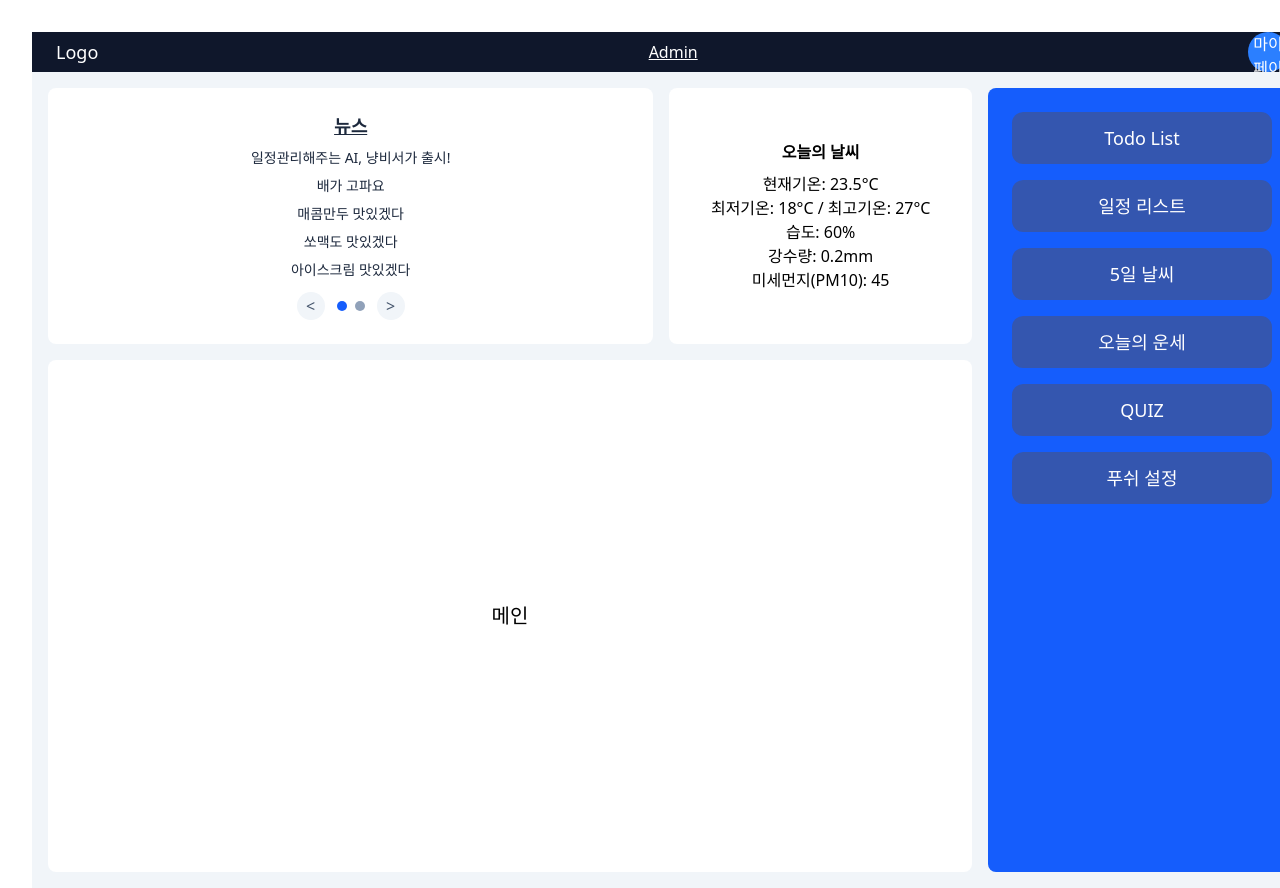
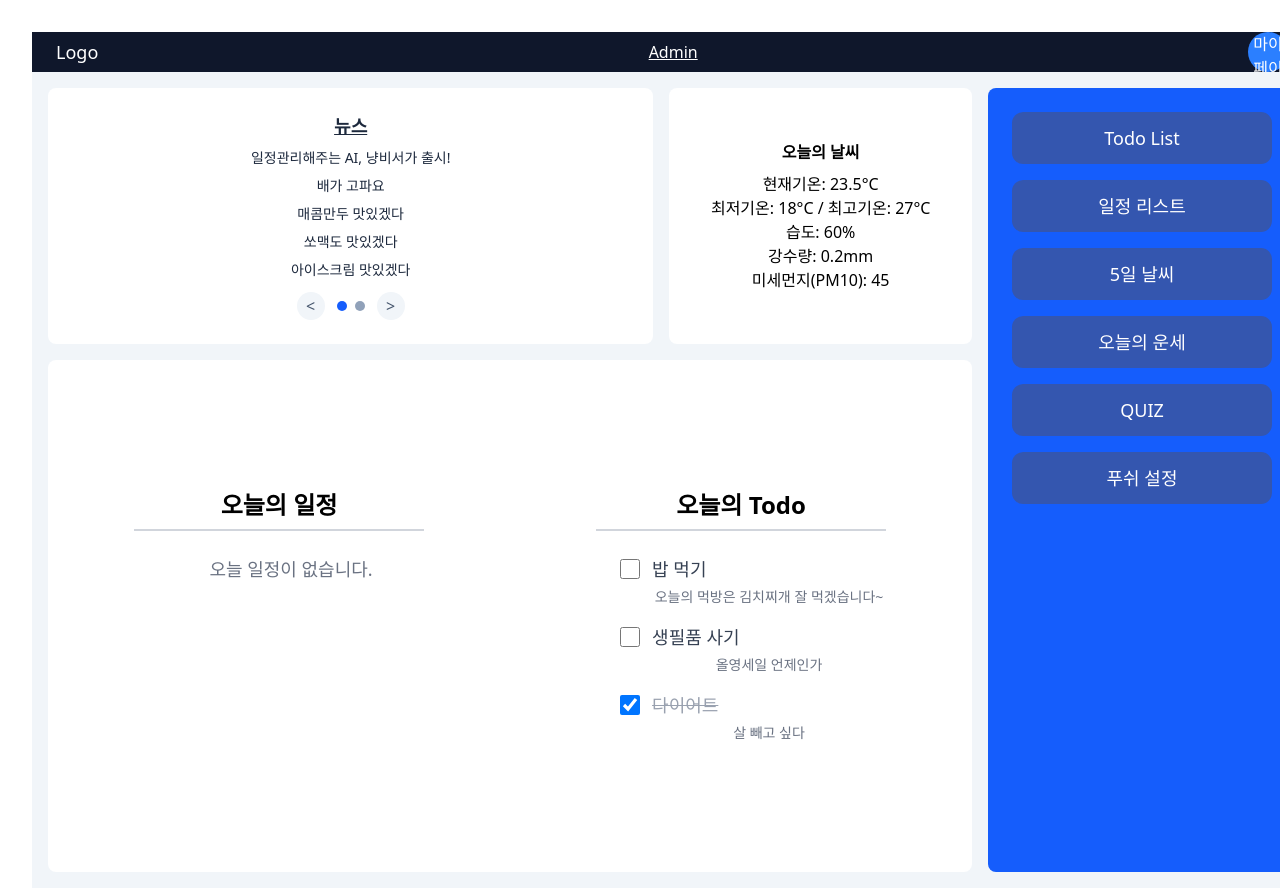
Before and after one commit to oz-union-fe-12-team1/oz-union-fe-12-team1, a React (Vite) app: page /main in a window 1280 px wide. Shown: the top 888 px of the page. Built offline with nearby package versions, Linux system fonts and the light colour scheme.

Commit message:
✨ 챗봇 화면 제작
챗봇,더미데이터 제작

```diff
--- a/src/MainPage.jsx
+++ b/src/MainPage.jsx
@@ -11,6 +11,7 @@ import Admin from './components/adminPage/Admin';
 import TodayWeather from './components/weather/TodayWeather';
 import FiveDayWeather from './components/weather/FiveDayWeather';
 import TodayFortune from './components/TodayFortune';
+import Chatbot from './components/Chatbot';
 
 export default function MainPage() {
   const { setOpenMyPage } = useOpenMyPage();
@@ -55,7 +56,7 @@ export default function MainPage() {
     admin: <Admin />,
     five: <FiveDayWeather />,
     fortune: <TodayFortune />,
-    main: <span className="text-xl">메인</span>,
+    main: <Chatbot />,
   };
 
   const contentKey = (() => {
--- /dev/null
+++ b/src/api/dummySchedules.js
@@ -0,0 +1,26 @@
+export const dummySchedules = [
+  {
+    id: 1,
+    date: '2025-09-08',
+    time: '10:00',
+    title: '메인 프로젝트 OT',
+    memo: '커피 준비하기',
+    all_day: false,
+  },
+  {
+    id: 2,
+    date: '2025-09-25',
+    time: '10:10',
+    title: '냥비서 출시 발표',
+    memo: '발표 준비 자료 확인',
+    all_day: false,
+  },
+  {
+    id: 3,
+    date: '2025-10-06',
+    time: '',
+    title: '추석 연휴',
+    memo: '',
+    all_day: true,
+  },
+];
--- /dev/null
+++ b/src/api/dummyTodos.js
@@ -0,0 +1,20 @@
+export const dummyTodos = [
+  {
+    id: 1,
+    title: '밥 먹기',
+    description: '오늘의 먹방은 김치찌개 잘 먹겠습니다~',
+    is_completed: false,
+  },
+  {
+    id: 2,
+    title: '생필품 사기',
+    description: '올영세일 언제인가',
+    is_completed: false,
+  },
+  {
+    id: 3,
+    title: '다이어트',
+    description: '살 빼고 싶다',
+    is_completed: true,
+  },
+];
--- /dev/null
+++ b/src/components/Chatbot.jsx
@@ -0,0 +1,104 @@
+import nyangBot from '/images/nyangbiseo-list-x.png';
+import { useState, useEffect } from 'react';
+
+import { dummySchedules } from '../api/dummySchedules';
+import { dummyTodos } from '../api/dummyTodos';
+
+export default function Chatbot() {
+  const [schedules, setSchedules] = useState([]);
+  const [todos, setTodos] = useState([]);
+
+  useEffect(() => {
+    setSchedules(dummySchedules);
+    setTodos(dummyTodos);
+  }, []);
+
+  const today = new Date().toISOString().split('T')[0];
+  const todaySchedules = schedules.filter((item) => item.date === today);
+
+  // Todo 체크
+  const toggleTodo = (id) => {
+    setTodos((prev) =>
+      prev.map((todo) => (todo.id === id ? { ...todo, is_completed: !todo.is_completed } : todo)),
+    );
+  };
+  const sortedTodos = [
+    ...todos.filter((t) => !t.is_completed),
+    ...todos.filter((t) => t.is_completed),
+  ];
+
+  const hasData = todaySchedules.length > 0 || todos.length > 0;
+
+  if (!hasData) {
+    return (
+      <div className="relative w-full h-full flex items-center justify-center pl-25">
+        <div className="bg-slate-200 px-6 py-4 rounded-2xl shadow relative max-w-sm mr-40">
+          <p className="text-2xl font-semibold text-gray-800">일정/투두리스트가 없으신가요?</p>
+          <p className="text-xl text-gray-600">새로 등록해주세요!</p>
+          <div className="absolute right-[-12px] bottom-6 w-6 h-6 bg-slate-200 rotate-45"></div>
+        </div>
+
+        <img src={nyangBot} alt="냥비서" className="absolute bottom-0 right-0 w-90 h-90" />
+      </div>
+    );
+  }
+
+  return (
+    <div className="w-full grid grid-cols-2 gap-12">
+      <div className="flex flex-col items-center">
+        <h2 className="font-semibold text-2xl mb-6 text-center border-b-2 border-gray-300 pb-2 w-[70%]">
+          오늘의 일정
+        </h2>
+        <ul className="text-lg text-gray-700 space-y-4 w-[70%] pl-6">
+          {todaySchedules.length > 0 ? (
+            todaySchedules.map((item) => (
+              <li key={item.id} className="flex flex-col">
+                <span className="font-medium text-gray-800">
+                  {item.date} {item.all_day ? '[종일]' : item.time}
+                </span>
+                <span className="text-gray-900">{item.title}</span>
+                {item.memo && <span className="text-sm text-gray-500">{item.memo}</span>}
+              </li>
+            ))
+          ) : (
+            <p className="text-gray-500 text-center w-full">오늘 일정이 없습니다.</p>
+          )}
+        </ul>
+      </div>
+
+      <div className="flex flex-col items-center">
+        <h2 className="font-semibold text-2xl mb-6 text-center border-b-2 border-gray-300 pb-2 w-[70%]">
+          오늘의 Todo
+        </h2>
+        <ul className="space-y-4 w-[70%] pl-6">
+          {sortedTodos.length > 0 ? (
+            sortedTodos.map((item) => (
+              <li key={item.id} className="flex flex-col gap-1">
+                <div className="flex items-center gap-3">
+                  <input
+                    type="checkbox"
+                    checked={item.is_completed}
+                    onChange={() => toggleTodo(item.id)}
+                    className="w-5 h-5"
+                  />
+                  <span
+                    className={`text-lg ${
+                      item.is_completed ? 'line-through text-gray-400' : 'text-gray-700'
+                    }`}
+                  >
+                    {item.title}
+                  </span>
+                </div>
+                {item.description && (
+                  <span className="text-sm text-gray-500 ml-8">{item.description}</span>
+                )}
+              </li>
+            ))
+          ) : (
+            <p className="text-gray-500 text-center">오늘 할 일이 없습니다.</p>
+          )}
+        </ul>
+      </div>
+    </div>
+  );
+}
```
Also changed, not shown: public/images/nyangbiseo-list-x.png (added).
